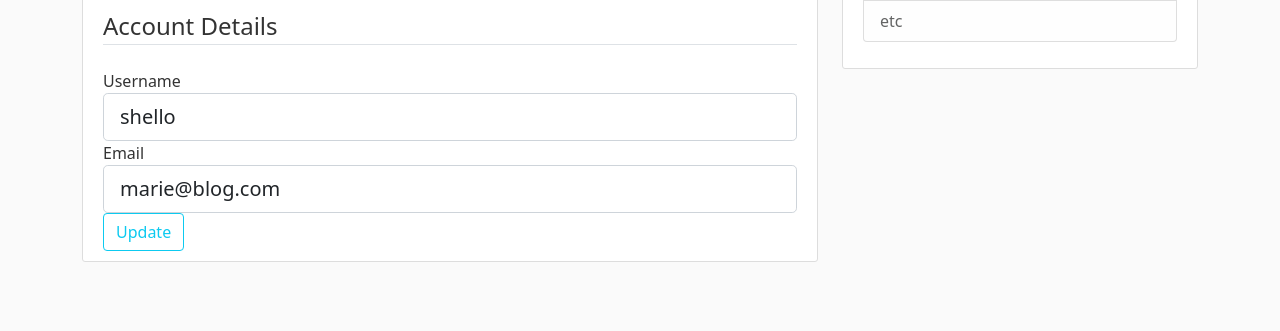
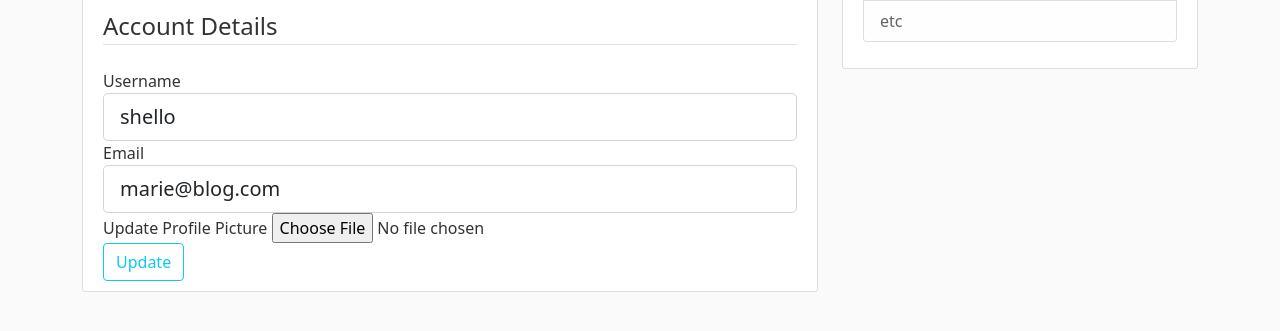
Before and after one commit to ShelloYson/Blog_App, a Flask app: page /account in a window 1280 px wide. Shown: the part 320-651 px from the top of the page. Run offline with Flask 2, Linux system fonts and the light colour scheme; a user stored in the database is signed in; some libraries are stand-ins or nearby versions.

Commit message:
Profile Picture
Added that users can change their profile picture.

```diff
--- a/main_app/forms.py
+++ b/main_app/forms.py
@@ -1,4 +1,5 @@
 from flask_wtf import FlaskForm
+from flask_wtf.file import FileField, FileAllowed
 from flask_login import current_user
 from wtforms import StringField, PasswordField, SubmitField, BooleanField
 from wtforms.validators import DataRequired, Length, Email, EqualTo, ValidationError
@@ -30,6 +31,7 @@ class LoginForm(FlaskForm):
 class UpdateAccountForm(FlaskForm):
     username = StringField('Username', validators=[DataRequired(), Length(min=2, max=20)])
     email = StringField('Email', validators=[DataRequired(), Email()])
+    picture = FileField('Update Profile Picture', validators=[FileAllowed(['jpg', 'png'])])
     submit = SubmitField('Update')
 
     def validate_username(self, username):
--- a/main_app/routes.py
+++ b/main_app/routes.py
@@ -1,3 +1,5 @@
+import os
+import secrets
 from flask import render_template, url_for, flash, redirect, request
 from main_app import app, db, bcrypt
 from main_app.forms import RegistrationForm, LoginForm, UpdateAccountForm
@@ -80,12 +82,24 @@ def logout():
     logout_user()
     return redirect(url_for('home'))
 
+def save_picture(form_picture):
+    random_hex = secrets.token_hex(8)
+    _, f_ext = os.path.splitext(form_picture.filename)
+    picture_fn = random_hex + f_ext
+    picture_path = os.path.join(app.root_path, 'static/profile_pics', picture_fn)
+    form_picture.save(picture_path)
+
+    return picture_fn
+
 # Route for account page
 @app.route("/account", methods=['GET', 'POST'])
 @login_required
 def account():
     form = UpdateAccountForm()
     if form.validate_on_submit():
+        if form.picture.data:
+            picture_file = save_picture(form.picture.data)
+            current_user.image_file = picture_file
         current_user.username = form.username.data
         current_user.email = form.email.data
         db.session.commit()
--- a/main_app/templates/account.html
+++ b/main_app/templates/account.html
@@ -8,7 +8,7 @@
             <p class="text-secondary">{{ current_user.email }}</p>
         </div>
     </div>
-        <form method="POST" action="">
+        <form method="POST" action="" enctype="multipart/form-data">
             {{ form.hidden_tag() }}
             <fieldset class="form-group">
                 <legend class="border-bottom mb-4">Account Details</legend>
@@ -38,6 +38,15 @@
                     {{ form.email(class="form-control form-control-lg") }}
                     {% endif %}
                 </div>
+                <div class="form-group">
+                    {{ form.picture.label() }}
+                    {{ form.picture(class="form-control-file") }}
+                    {% if form.picture.errors %}
+                        {% for error in form.picture.errors %}
+                        <span class="text-danger">{{ error }}</span></br>
+                        {% endfor %}
+                    {% endif %}
+                </div>
             </fieldset>
             <div class="form-group">
                 {{ form.submit(class="btn btn-outline-info") }}
```
Also changed, not shown: main_app/site.db, main_app/static/profile_pics/1a3255c7fb4bf717.png (added), main_app/static/profile_pics/default.jpg (deleted), 4 other files.
